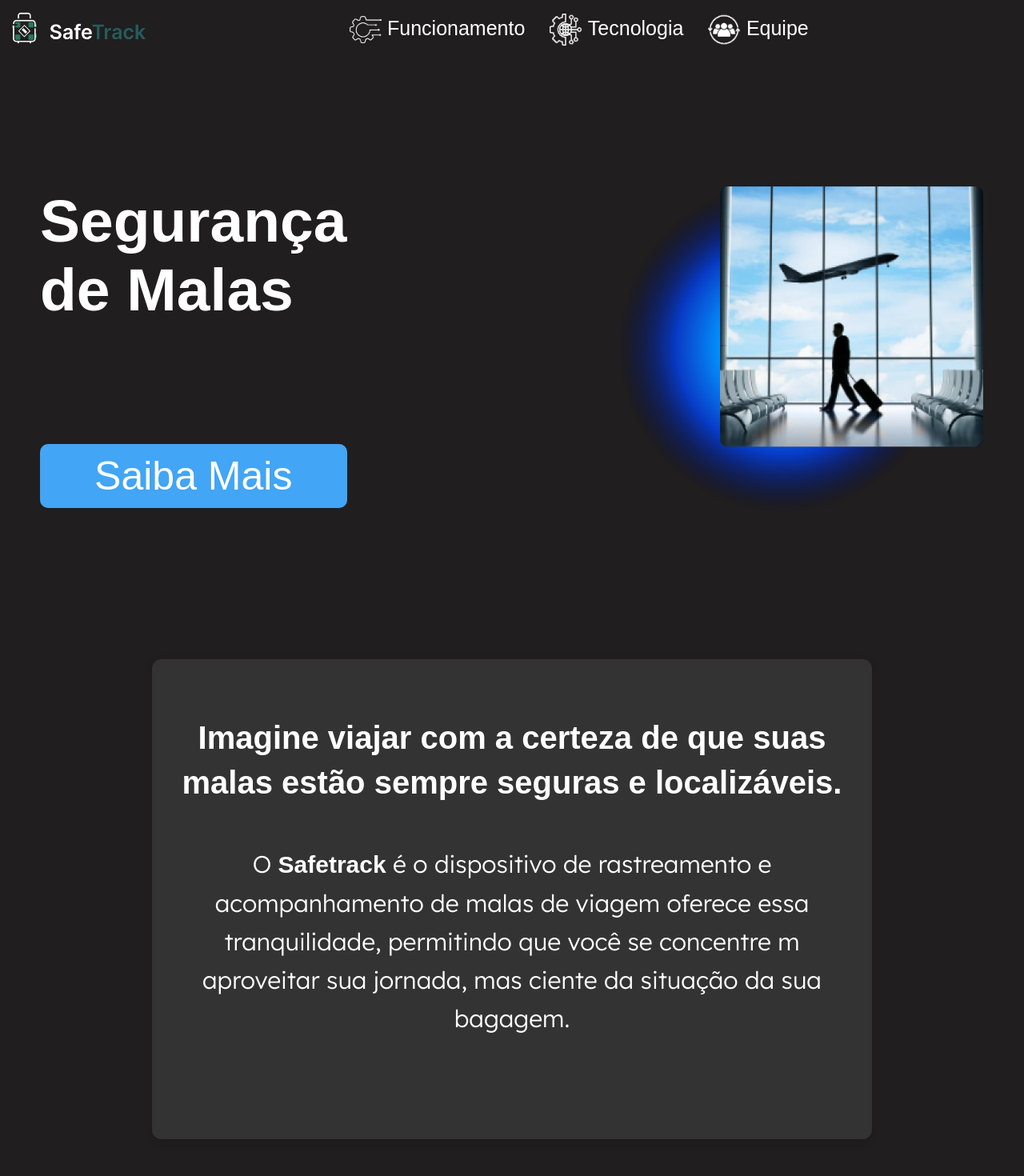
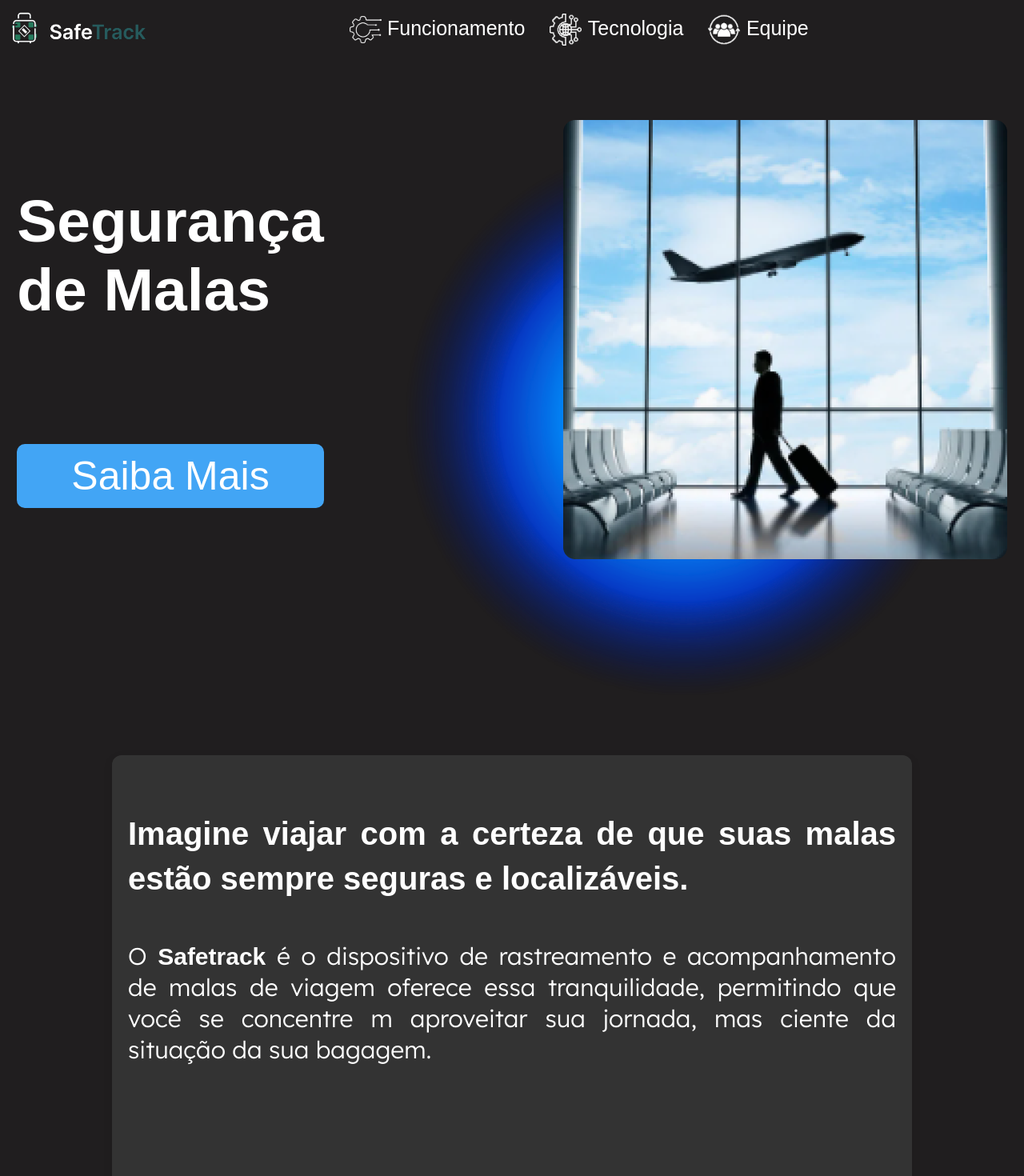
Before and after one commit to Leopardeco/tcc-safetrack, a React (Vite) app: page / in a window 1280 px wide. Shown: the top 1470 px of the page at 80% size. Built offline with nearby package versions, Linux system fonts and the light colour scheme; a web font is replaced by a local one.

Commit message:
patch 1.3

```diff
--- a/src/styles/Home.styles.js
+++ b/src/styles/Home.styles.js
@@ -10,17 +10,19 @@ overflow: hidden;
 export const MainContainer = styled.div`
     display: flex;
     align-items: center;
-    justify-content: space-around;
+    justify-content: center;
     height: 90vh;
     width: 100vw;
-    margin-bottom: 3rem;
+    margin-bottom: 15rem;
+    gap: 10rem;
 
 
     .text-button-container {
     display: flex;
     flex-direction: column;
     align-items: center;
-    margin-left: 5rem;
+
+
 
     h1 {
       font-size:75px;
@@ -29,9 +31,9 @@ export const MainContainer = styled.div`
     }
 
     a {
-      background-color:${props => props.theme.buttonCollor};
+  background-color: ${props => props.theme.buttonCollor};
   color: #fff;
-      font-size:50px;
+  font-size: 50px;
   width: 100%;
   height: 8rem;
   border-radius: 10px;
@@ -40,12 +42,14 @@ export const MainContainer = styled.div`
   display: flex;
   align-items: center;
   justify-content: center;
+  transition: background-color 0.15s ease, color 0.15s ease;
 }
 
-    a:hover{
-      color:${props => props.theme.buttonCollor};
-      background-color:#fff;
+a:hover {
+  color: ${props => props.theme.buttonCollor};
+  background-color: #fff;
 }
+
 
     @media (max-width: 768px) {
       margin-left: 0;
@@ -69,7 +73,7 @@ export const MainContainer = styled.div`
   }
 
   img {
-    max-width: 70%;
+    padding-top: 15rem;
     height: auto;
     display: block;
 
@@ -81,14 +85,14 @@ export const MainContainer = styled.div`
 
 export const CopyContainer = styled.div`
   width: 100%;
-  max-width: 900px;
+  max-width: 1000px;
   min-height: 600px;
   flex-wrap: wrap;
   border-radius: 12px;
   background-color: #333;
   box-shadow: 0 4px 12px rgba(0, 0, 0, 0.1);
   padding: 2rem;
-  text-align: center;
+  text-align: justify;
   margin-inline: auto;
   margin-bottom: 15rem ;
 
@@ -100,9 +104,10 @@ export const CopyContainer = styled.div`
   }
 
   p {
+
     font-size: 3rem; // Tamanho da fonte do parágrafo
     color: #fff; // Cor do texto do parágrafo
-    line-height: 1.6; // Melhora a legibilidade do parágrafo
+    line-height: 1.3; // Melhora a legibilidade do parágrafo
     font-family: "Lexend", sans-serif;
   }
 
@@ -185,6 +190,7 @@ export const SectionMultiple = styled.div`
 
 
 export const ConectContainer = styled.div`
+
   margin-top: 7rem;
   width: 100%;
   max-width: 1000px;
@@ -244,6 +250,7 @@ export const Conectdiv = styled.div`
   display: flex;
   width: 100%;
 
+
   `
 
 export const CenteredContainer = styled.div`
@@ -268,7 +275,7 @@ export const RateContainer = styled.div`
   p{
     max-width: 700px;
     flex-wrap:wrap;
-    text-align: center;
+    text-align: justify;
     font-family: "Lexend", sans-serif;
   }
 
@@ -280,6 +287,7 @@ export const RateContainer = styled.div`
       border-radius: 10px;
       cursor: pointer;
       text-decoration: none;
+      transition: background-color 0.15s ease, color 0.15s ease;
     }
 
     a:hover{
```
Also changed, not shown: src/assets/aeroporto.png. Lines whose indentation alone changed are shown as unchanged.
